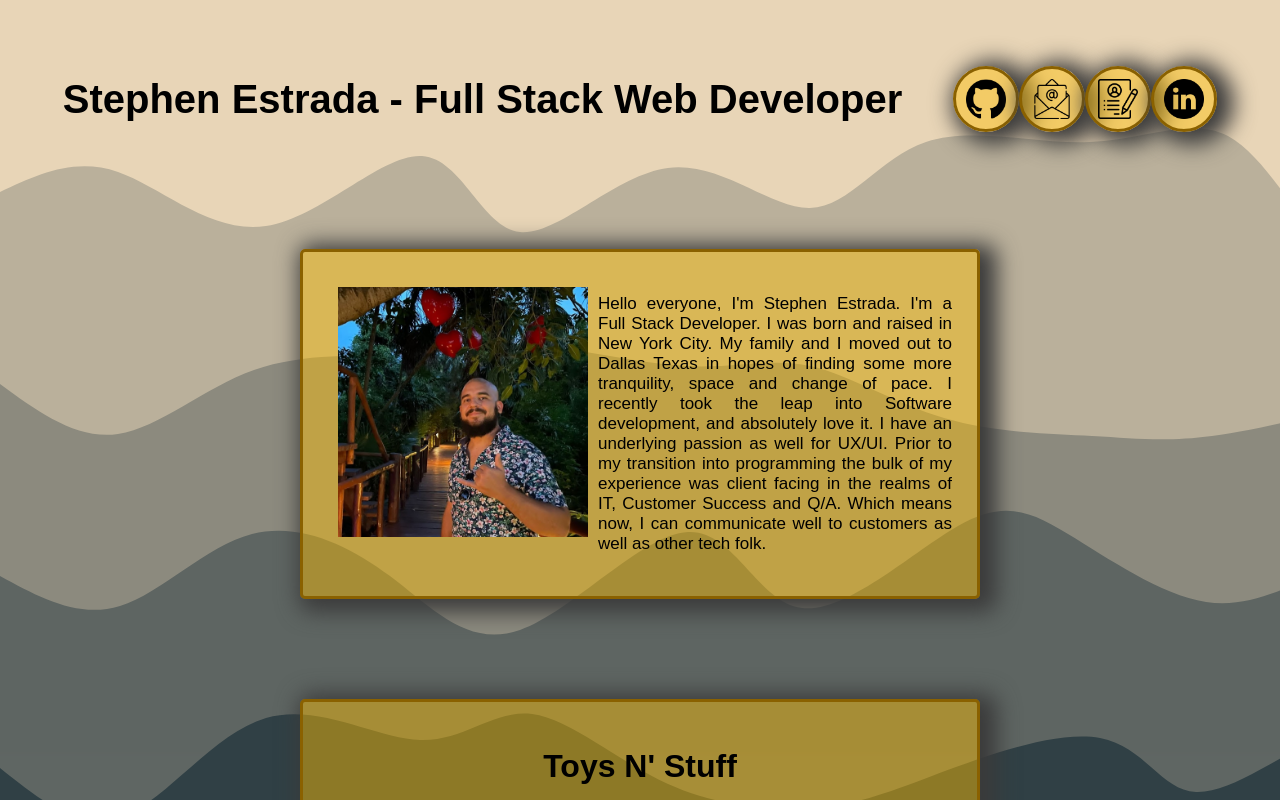
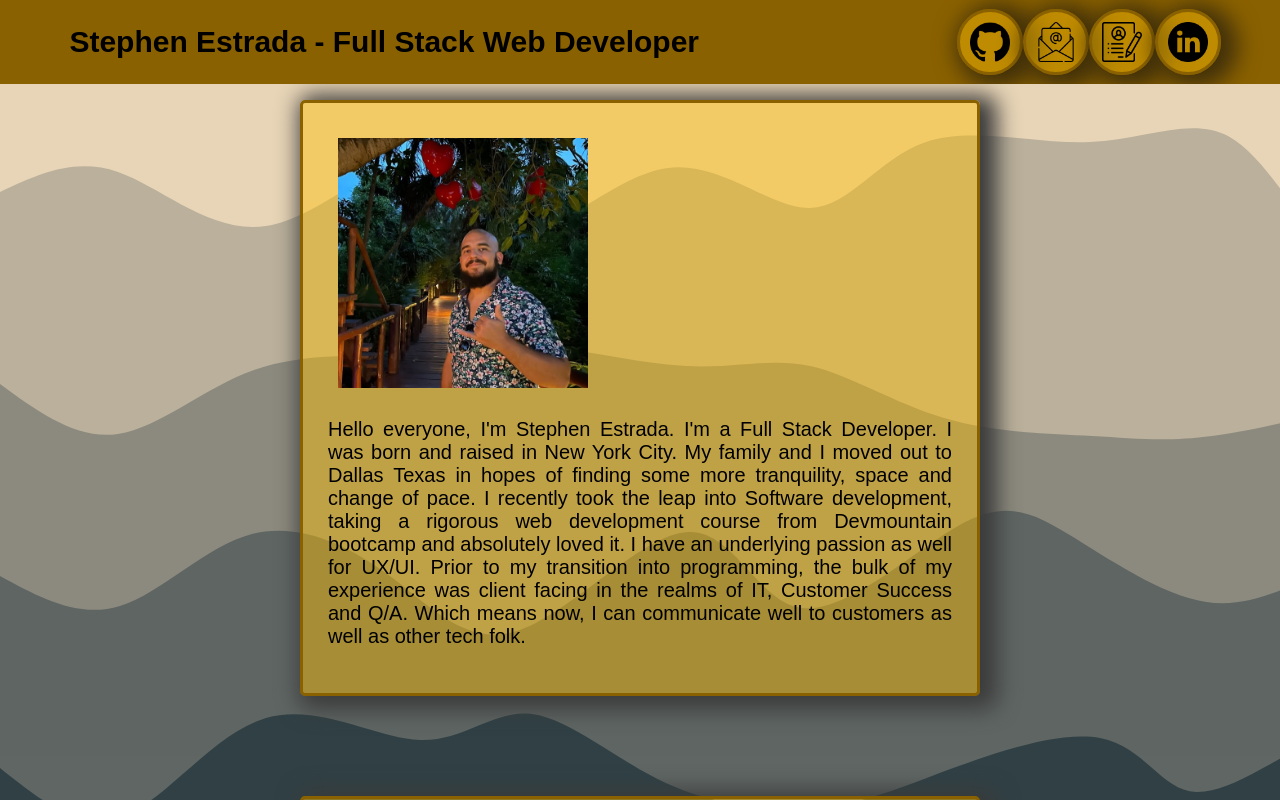
Before and after one commit to holasoyst3v3/holasoyst3v3.github.io, a website: page index.html in a window 1280 px wide. Shown: the top 800 px of the page. Drawn offline with Linux system fonts and the light colour scheme; grey boxes are pictures that could not be loaded.

Commit message:
added fixed menu with contact links, increased font size, reworking about me section.

```diff
--- a/index.html
+++ b/index.html
@@ -42,22 +42,28 @@
 <body>
     <div class="card">
         <div class="aboutMe">
-            <div>
+            <div class="about">
                 <img src="/img/aboutMe.jpg" alt="profile photo" height="250" width="250" />
             </div>
+            <div class="about">
                 <p>
                     Hello everyone, I'm Stephen Estrada. I'm a Full Stack Developer. I was born and raised in New
                     York
                     City.
-                My family and I moved out to Dallas Texas in hopes of finding some more tranquility, space and change of
+                    My family and I moved out to Dallas Texas in hopes of finding some more tranquility, space and
+                    change of
                     pace. I
-                recently took the leap into Software development, and absolutely love it. I have an underlying passion
+                    recently took the leap into Software development, taking a rigorous web development course from
+                    Devmountain bootcamp and absolutely loved it. I have an underlying passion
                     as
-                well for UX/UI. Prior to my transition into programming the bulk of my experience was client facing in
+                    well for UX/UI. Prior to my transition into programming, the bulk of my experience was client facing
+                    in
                     the
-                realms of IT, Customer Success and Q/A. Which means now, I can communicate well to customers as well as
+                    realms of IT, Customer Success and Q/A. Which means now, I can communicate well to customers as well
+                    as
                     other tech folk.
                 </p>
+            </div>
         </div>
     </div>
     <div class="card">
@@ -146,9 +152,9 @@
                         <p><a href="https://github.com/holasoyst3v3/holasoyst3v3.github.io/blob/main/index.js"
                                 target="_blank" rel="noreferrer">Click
                                 for source code</a></p>
-                        <p>I was inspired by the new Matrix movie installment. I've been a huge Matrix fan since
-                            being blown away as a kid, back in 1999. My original plan was to use this as my
-                            background but chose to show case it as a separate project instead.</p>
+                        <p>I was inspired by the latest Matrix movie installment. I've been a huge Matrix fan since
+                            I was blown away as a kid, back in 1999. My original plan was to use this as my
+                            background for my portfolio, but I chose instead to show case it as a separate project.</p>
                         <p></p>
                     </div>
                 </div>
--- a/styles.css
+++ b/styles.css
@@ -4,12 +4,19 @@ html {
 }
 
 header {
+    overflow: hidden;
+    background-color: rgb(138, 97, 0);
+    position: fixed;
+    top: 0;
+    left: 0;
+    padding: 5px;
+    width: 100%;
     display: flex;
     flex-direction: row;
     justify-content: space-around;
     align-items: center;
     text-align: center;
-    font-size: 20px;
+    font-size: 15px;
 }
 
 nav {
@@ -18,19 +25,28 @@ nav {
     justify-content: space-around;
     align-items: center;
 }
+
 .nav-wrapper {
     display: flex;
     flex-direction: row;
     justify-content: space-between;
     border: 3px solid rgb(138, 97, 0);
     border-radius: 50px;
-    box-shadow: 8px 4px 22px 9px #3b3b3b;
+    box-shadow: 8px 4px 22px 9px #41300a;
     background-color: rgba(255, 191, 0, 0.446);
 }
 
 body {
     margin: 50px;
     text-align: center;
+}
+
+.about{
+    display: flex;
+	flex-direction: row;
+	justify-content: space-between;
+	align-items: baseline;
+	align-content: stretch;
 }
 
 .card {
@@ -82,7 +98,7 @@ h3 {
 
 p {
     text-align: justify;
-    font-size: 17px;
+    font-size: 20px;
     text-decoration: none;
     color: #000000;
     width: auto;
```
Lines whose indentation alone changed are shown as unchanged.
